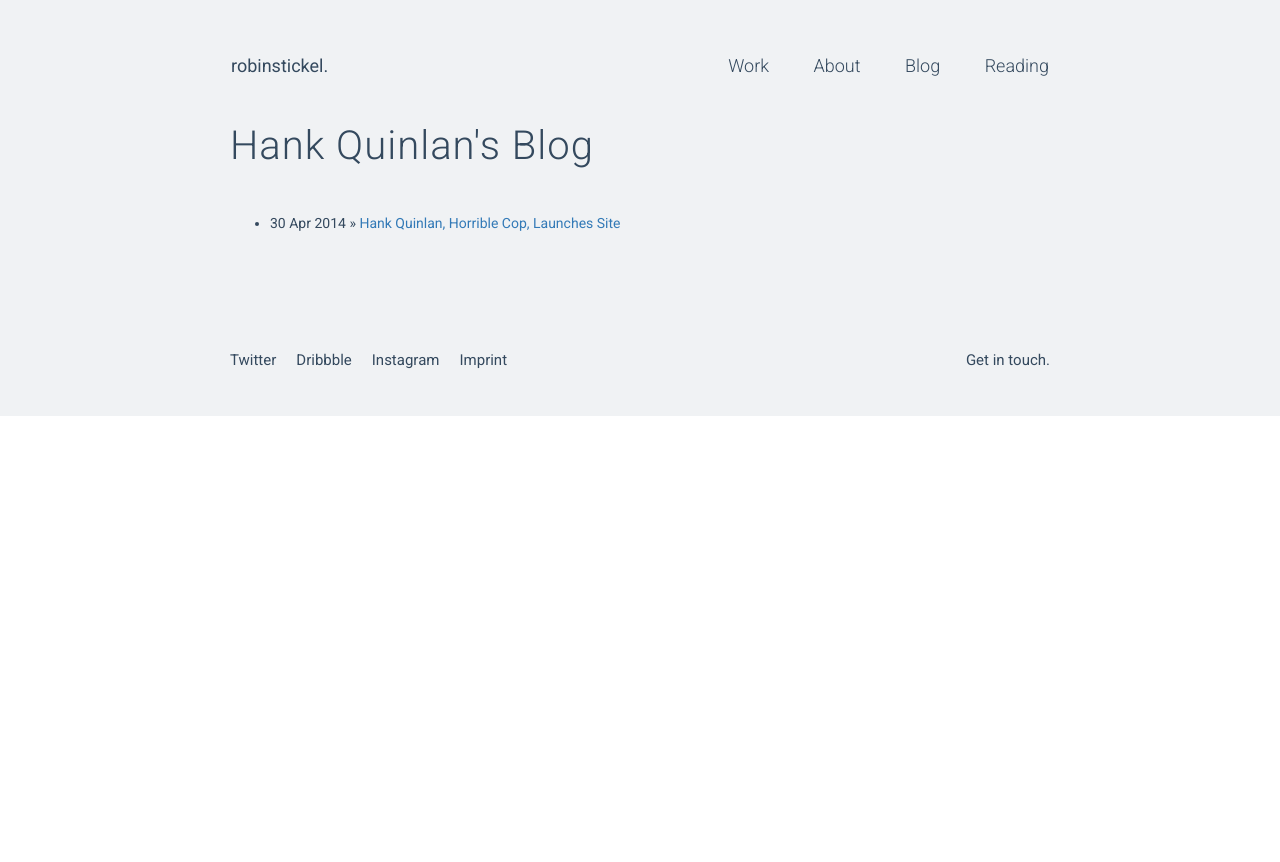
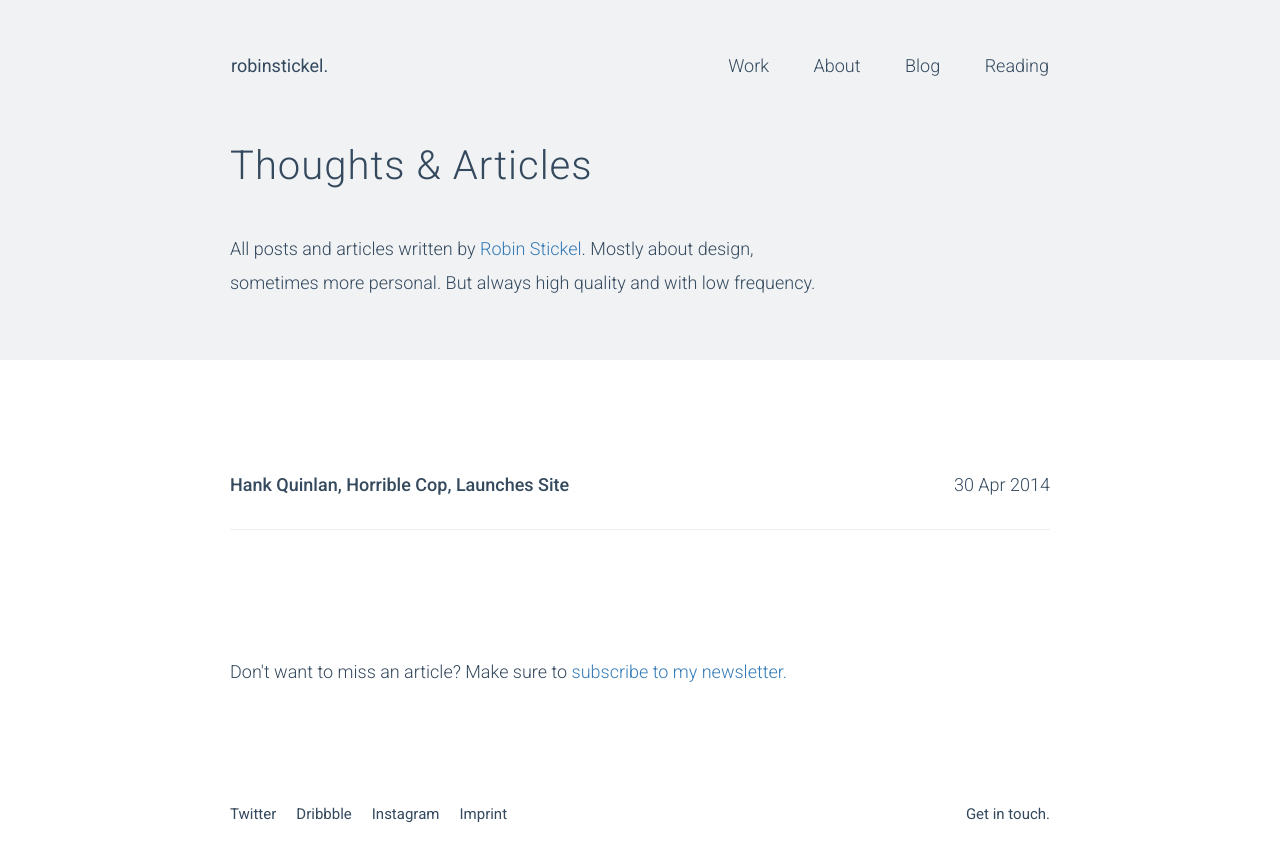
Before and after one commit to robinstickel/robinstickel.com, a Jekyll site: the page built from blog/index.html, in a window 1280 px wide. Shown: the top 862 px of the page. Built offline with Jekyll 4.4.1, drawn with Linux system fonts in a browser that asks for light colours.

Commit message:
Update index.html

```diff
--- a/blog/index.html
+++ b/blog/index.html
@@ -1,11 +1,29 @@
 ---
 layout: default
-title: Hank Quinlan's Blog
+title: Design Thoughts & Personal Blog by Robin Stickel
+description: All articles are written by Robin Stickel. Mostly about design, sometimes more personal. But always high quality and with low frequency.
 ---
-	<h1>{{ page.title }}</h1>
-	<ul class="posts">
-
-	  {% for post in site.posts %}
-	    <li><span>{{ post.date | date_to_string }}</span> » <a href="{{ post.url }}" title="{{ post.title }}">{{ post.title }}</a></li>
-	  {% endfor %}
-	</ul>
+	<header class="subpage">
+             <h1>Thoughts & Articles</h1>
+             <p>All posts and articles written by <a href="http://robinstickel.com" title="Portfolio of Robin Stickel">Robin Stickel</a>. Mostly about design, sometimes more personal. But always high quality and with low frequency.</p>
+        </header>
+      </div>
+      </div>
+      <div class="container">
+         <div id="selected_work">
+              <div id="works">
+              	  {% for post in site.posts %}
+                  <div class="work_line">
+                      <a href="{{ post.url }}">
+                      <div class="project_title">{{ post.title }}</div>
+                      <div class="project_info date">{{ post.date | date_to_string }}</div>
+                      </a>
+                  </div>
+                {% endfor %}
+              </div>
+         </div>
+         <div class="newsletter">
+             <div class="project">
+                 <p>Don't want to miss an article? Make sure to <a href="#">subscribe to my newsletter. </a></p>
+             </div>
+         </div>
```
